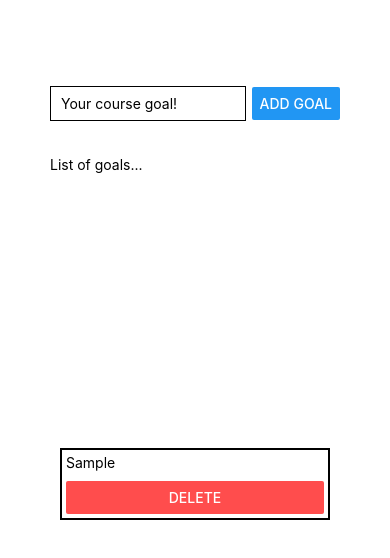
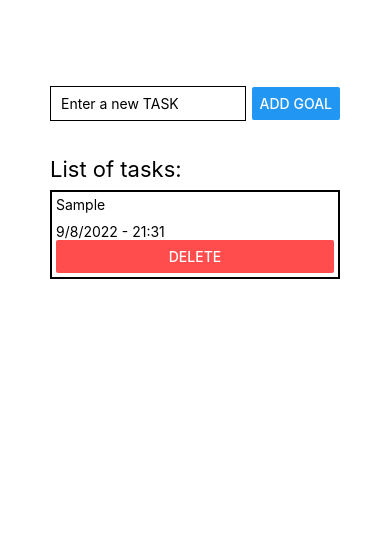
Before and after one commit to facuariasla/react-native_notes, a React Native app: screen / in a window 390 px wide. Both pictures are taken after typing "Sample" into the empty fields and a click on the button "ADD GOAL". Shown: the top 558 px of the page. Built offline with nearby package versions, Linux system fonts and the light colour scheme.

Commit message:
time added, goals.length==0  responsive

```diff
--- a/App.js
+++ b/App.js
@@ -1,5 +1,12 @@
 import { StatusBar } from "expo-status-bar";
-import { StyleSheet, Text, View, Button, TextInput } from "react-native";
+import {
+  StyleSheet,
+  Text,
+  View,
+  Button,
+  TextInput,
+  ScrollView,
+} from "react-native";
 import { useState } from "react";
 
 export default function App() {
@@ -11,21 +18,25 @@ export default function App() {
   }
 
   function addGoalHandler() {
-    console.log(enteredGoalText);
+    //Actual time
+    const actualTime = `${new Date().toLocaleDateString()} - ${new Date().getHours()}:${new Date().getMinutes()}`;
+    console.log(actualTime);
+    // console.log(enteredGoalText);
     // setCourseGoals([...courseGoals, enteredGoalText])
     // Mejor practica:
     setCourseGoals((currentCourseGoals) => [
       {
         id: new Date() * 1,
         data: enteredGoalText,
+        date: actualTime,
       },
       ...currentCourseGoals,
     ]);
     setEnteredGoalText("");
   }
 
-  function deleteGoal(goalId){
-    const newArray = courseGoals.filter((el)=> el.id != goalId);
+  function deleteGoal(goalId) {
+    const newArray = courseGoals.filter((el) => el.id != goalId);
     setCourseGoals(newArray);
   }
 
@@ -34,22 +45,35 @@ export default function App() {
       <View style={styles.inputsContainer}>
         <TextInput
           style={styles.textInput}
-          placeholder="Your course goal!"
+          placeholder="Enter a new TASK"
           value={enteredGoalText}
           onChangeText={goalInputHandler}
         />
         <Button title="Add goal" onPress={addGoalHandler} />
       </View>
       <View style={styles.goalsData}>
-        <Text>List of goals...</Text>
+        <Text style={styles.taskstitle}>List of tasks:</Text>
+        <ScrollView>
           <View style={styles.goals_container}>
-          {courseGoals?.map((goal) => (
+            {courseGoals.length > 0 &&
+              courseGoals?.map((goal) => (
                 <View style={styles.box} key={goal.id}>
                   <Text style={styles.box_text}>{goal.data}</Text>
-              <Button color="#ff4d4d" title='DELETE' onPress={()=>deleteGoal(goal.id)}/>
+                  <Text>{goal.date}</Text>
+                  <Button
+                    color="#ff4d4d"
+                    title="DELETE"
+                    onPress={() => deleteGoal(goal.id)}
+                  />
                 </View>
               ))}
+            {courseGoals.length === 0 && (
+              <View>
+                <Text>ADD A TASK PLEASE 📃</Text>
               </View>
+            )}
+          </View>
+        </ScrollView>
       </View>
     </View>
   );
@@ -77,13 +101,16 @@ const styles = StyleSheet.create({
   goalsData: {
     flex: 6,
   },
+  taskstitle: {
+    fontSize: 22,
+    paddingBottom: 4,
+  },
   goals_container: {
     flex: 1,
     flexDirection: "row",
     flexWrap: "wrap",
     alignItems: "center",
     justifyContent: "center",
-    padding: 10,
     width: "100%",
   },
   box: {
@@ -98,5 +125,4 @@ const styles = StyleSheet.create({
   box_text: {
     marginBottom: 10,
   },
-
 });
```
Lines whose indentation alone changed are shown as unchanged.
